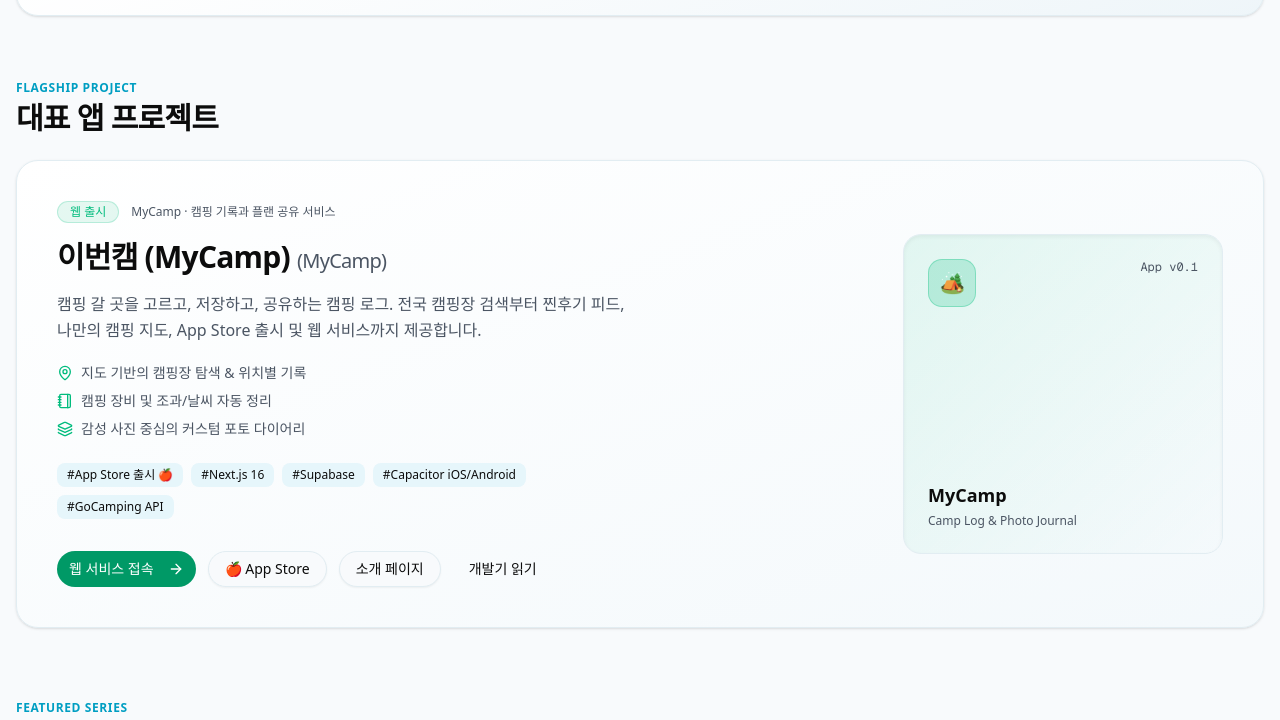
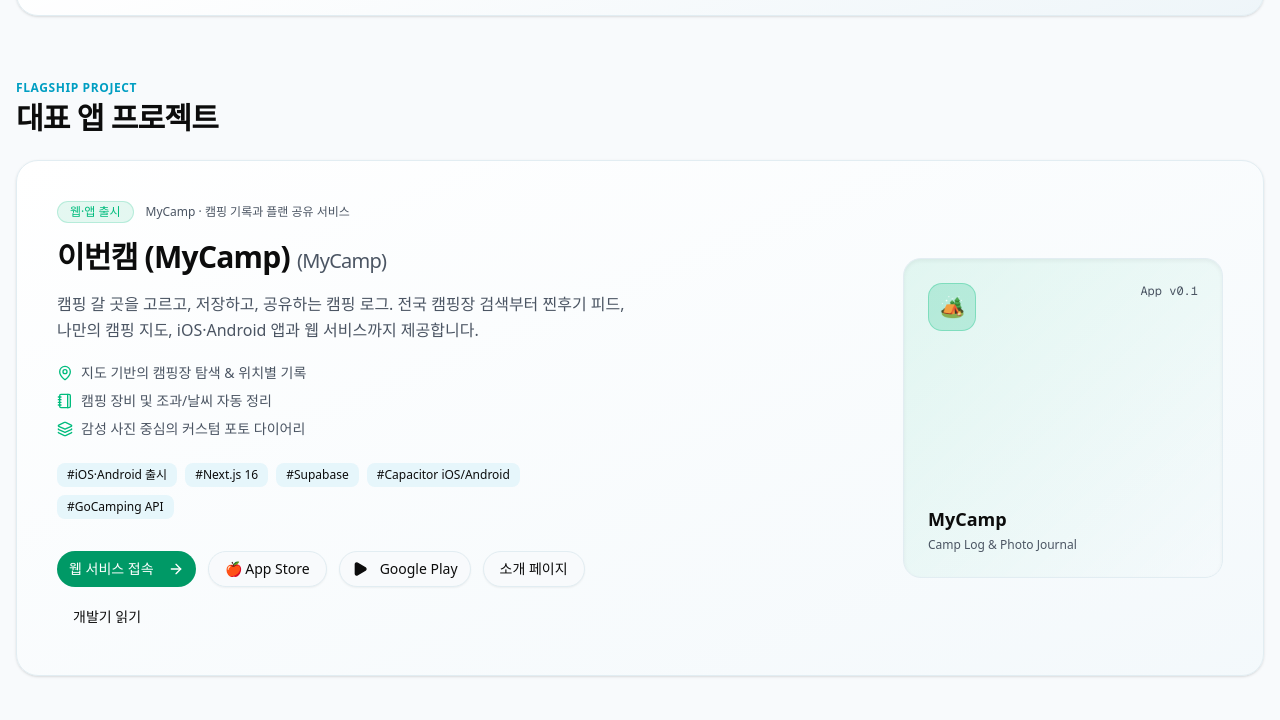
Before and after one commit to sooyoung159/sooyoung-archive, a Next.js app: page / in a window 1280 px wide. Shown: the part 522-1242 px from the top of the page. Built offline with nearby package versions, Linux system fonts and the light colour scheme; no server answers; the database is empty.

Commit message:
feat: 이번캠 Google Play 출시 안내 추가

```diff
--- a/src/app/(main)/about/page.tsx
+++ b/src/app/(main)/about/page.tsx
@@ -15,6 +15,7 @@
   Heart,
   ArrowRight,
   Flame,
+  Play,
 } from "lucide-react";
 
 const ogImageUrl = `https://sooyoung.pe.kr/api/og?title=${encodeURIComponent("개발자 수영 소개 - 수영장 프로젝트 아카이브")}&category=About`;
@@ -22,7 +23,7 @@
 export const metadata: Metadata = {
   title: "소개 (About) | 수영장 (Sooyoung Archive)",
   description:
-    "1인 개발자 수영의 프로젝트 아카이브 '수영장' 소개, 기술 스택, 이번캠(MyCamp) App Store 출시 여정 및 개발 철학입니다.",
+    "1인 개발자 수영의 프로젝트 아카이브 '수영장' 소개, 기술 스택, 이번캠(MyCamp) iOS·Android 앱 출시 여정 및 개발 철학입니다.",
   alternates: {
     canonical: "/about",
   },
@@ -64,7 +65,7 @@
 
           <p className="text-base text-muted-foreground leading-relaxed">
             머릿속에 떠오른 아이디어를 직접 설계하고 구현하여 실제 유저가 사용하는 프로덕트로 세상에 내놓는 1인 개발자입니다.
-            단순히 코드를 작성하는 것을 넘어, 기획부터 UI 디자인, 프론트엔드/백엔드 아키텍처, 그리고 애플 앱스토어 배포까지 모든 제품의 생애주기를 직접 경험하며 성장하고 있습니다.
+            단순히 코드를 작성하는 것을 넘어, 기획부터 UI 디자인, 프론트엔드/백엔드 아키텍처, 그리고 iOS·Android 앱 배포까지 모든 제품의 생애주기를 직접 경험하며 성장하고 있습니다.
           </p>
 
           {/* Quick Metrics Cards */}
@@ -74,8 +75,8 @@
               <div className="text-xs text-muted-foreground mt-0.5">상용 프로덕트 출시</div>
             </div>
             <div className="rounded-2xl border border-border/60 bg-background/50 p-4">
-              <div className="text-2xl font-bold text-emerald-500">App Store</div>
-              <div className="text-xs text-muted-foreground mt-0.5">iOS 공식 출시 완료</div>
+              <div className="text-2xl font-bold text-emerald-500">2개 스토어</div>
+              <div className="text-xs text-muted-foreground mt-0.5">iOS · Android 공식 출시</div>
             </div>
             <div className="col-span-2 sm:col-span-1 rounded-2xl border border-border/60 bg-background/50 p-4">
               <div className="text-2xl font-bold text-emerald-500">20+ 편</div>
@@ -100,7 +101,7 @@
                 <CardTitle className="text-2xl font-bold">이번캠 (MyCamp)</CardTitle>
               </div>
               <span className="rounded-full border border-emerald-500/30 bg-emerald-500/10 px-3 py-0.5 text-xs font-semibold text-emerald-500">
-                🍎 App Store 출시 & 웹 서비스 운영 중
+                iOS · Android 앱 출시 & 웹 서비스 운영 중
               </span>
             </div>
             <CardDescription className="text-base text-muted-foreground">
@@ -110,7 +111,7 @@
           <CardContent className="space-y-6">
             <p className="text-sm leading-relaxed text-muted-foreground">
               전국 2,000+ 캠핑장 공공 데이터(GoCamping API) 연동, 광고 없는 생생한 찐후기 피드, 지도 기반 플랜 저장 및
-              Next.js 16과 Capacitor를 활용한 크로스플랫폼 iOS 앱까지 단일 코드베이스로 직접 구현했습니다.
+              Next.js 16과 Capacitor를 활용한 iOS·Android 앱까지 단일 코드베이스로 직접 구현했습니다.
             </p>
 
             <div className="flex flex-wrap gap-2.5">
@@ -122,6 +123,11 @@
               <Button size="sm" variant="outline" className="rounded-full" asChild>
                 <a href="https://apps.apple.com/kr/app/%EC%9D%B4%EB%B2%88%EC%BA%A0/id6790258305" target="_blank" rel="noreferrer">
                   🍎 App Store 다운로드
+                </a>
+              </Button>
+              <Button size="sm" variant="outline" className="rounded-full" asChild>
+                <a href="https://play.google.com/store/apps/details?id=com.mycamplog.app" target="_blank" rel="noreferrer">
+                  <Play className="mr-1 size-3.5 fill-current" aria-hidden="true" /> Google Play 다운로드
                 </a>
               </Button>
               <Button size="sm" variant="ghost" className="rounded-full" asChild>
--- a/src/app/(main)/apps/mycamp/page.tsx
+++ b/src/app/(main)/apps/mycamp/page.tsx
@@ -23,6 +23,7 @@
   Sparkles,
   ShieldCheck,
   Layers,
+  Play,
 } from "lucide-react";
 
 export const dynamic = "force-dynamic";
@@ -98,7 +99,7 @@
               <span>LIVE WEB & NATIVE APP SERVICE</span>
             </div>
             <div className="inline-flex items-center gap-1.5 rounded-full border border-white/20 bg-stone-900/80 px-3.5 py-1 text-xs font-semibold text-stone-200">
-              <span>🍎 Apple App Store 출시 완료</span>
+              <span>iOS · Android 앱 출시 완료</span>
             </div>
           </div>
 
@@ -113,7 +114,7 @@
 
           <p className="text-base sm:text-lg text-muted-foreground leading-relaxed">
             마음에 드는 캠핑장을 지도 위 플랜으로 저장하고 비교한 뒤, 다녀온 순간은 감성 포토 피드와 찐후기로 기록해 보세요.
-            PC/모바일 웹 서비스뿐만 아니라 Apple App Store(iOS) 앱까지 출시 완료된 1인 개발자 수영의 캠퍼 전용 올인원 플랫폼입니다.
+            PC/모바일 웹 서비스와 App Store(iOS), Google Play(Android)에서 만날 수 있는 1인 개발자 수영의 캠퍼 전용 올인원 플랫폼입니다.
           </p>
 
           <div className="flex flex-wrap items-center gap-3 pt-4">
@@ -125,6 +126,11 @@
             <Button size="lg" variant="outline" className="rounded-full border-stone-700 bg-stone-900/50 hover:bg-stone-800 text-white font-medium" asChild>
               <a href="https://apps.apple.com/kr/app/%EC%9D%B4%EB%B2%88%EC%BA%A0/id6790258305" target="_blank" rel="noreferrer">
                 🍎 App Store에서 받기
+              </a>
+            </Button>
+            <Button size="lg" variant="outline" className="rounded-full border-stone-700 bg-stone-900/50 hover:bg-stone-800 text-white font-medium" asChild>
+              <a href="https://play.google.com/store/apps/details?id=com.mycamplog.app" target="_blank" rel="noreferrer">
+                <Play className="mr-2 size-4 fill-current" aria-hidden="true" /> Google Play에서 받기
               </a>
             </Button>
           </div>
--- a/src/app/(main)/page.tsx
+++ b/src/app/(main)/page.tsx
@@ -11,7 +11,7 @@
 } from "@/components/ui/card";
 import { getPosts } from "@/lib/posts";
 import { PROJECTS } from "@/config/projects";
-import { ArrowRight, Sparkles, MapPin, Notebook, Layers } from "lucide-react";
+import { ArrowRight, Sparkles, MapPin, Notebook, Layers, Play } from "lucide-react";
 
 export const revalidate = 60;
 
@@ -142,11 +142,20 @@
                       웹 서비스 접속 <ArrowRight className="ml-1.5 size-4" />
                     </a>
                   </Button>
-                  <Button variant="outline" className="rounded-full" asChild>
-                    <a href="https://apps.apple.com/kr/app/%EC%9D%B4%EB%B2%88%EC%BA%A0/id6790258305" target="_blank" rel="noreferrer">
-                      🍎 App Store
-                    </a>
-                  </Button>
+                  {mainApp.appStoreUrl && (
+                    <Button variant="outline" className="rounded-full" asChild>
+                      <a href={mainApp.appStoreUrl} target="_blank" rel="noreferrer">
+                        🍎 App Store
+                      </a>
+                    </Button>
+                  )}
+                  {mainApp.playStoreUrl && (
+                    <Button variant="outline" className="rounded-full" asChild>
+                      <a href={mainApp.playStoreUrl} target="_blank" rel="noreferrer">
+                        <Play className="mr-1 size-4 fill-current" aria-hidden="true" /> Google Play
+                      </a>
+                    </Button>
+                  )}
                   <Button variant="outline" className="rounded-full" asChild>
                     <Link href="/apps/mycamp">
                       소개 페이지
--- a/src/config/projects.ts
+++ b/src/config/projects.ts
@@ -4,11 +4,12 @@
   nameKo: string;
   subtitle: string;
   description: string;
-  status: "웹 출시" | "개발 중" | "베타 테스트" | "프로토타입";
+  status: "웹·앱 출시" | "웹 출시" | "개발 중" | "베타 테스트" | "프로토타입";
   statusColor: string;
   tags: string[];
   demoUrl?: string;
   appStoreUrl?: string;
+  playStoreUrl?: string;
   githubUrl?: string;
   devlogCategorySlug?: string;
   accentColor: string;
@@ -24,16 +25,17 @@
     nameKo: "이번캠 (MyCamp)",
     subtitle: "캠핑 기록과 플랜 공유 서비스",
     description:
-      "캠핑 갈 곳을 고르고, 저장하고, 공유하는 캠핑 로그. 전국 캠핑장 검색부터 찐후기 피드, 나만의 캠핑 지도, App Store 출시 및 웹 서비스까지 제공합니다.",
-    status: "웹 출시",
+      "캠핑 갈 곳을 고르고, 저장하고, 공유하는 캠핑 로그. 전국 캠핑장 검색부터 찐후기 피드, 나만의 캠핑 지도, iOS·Android 앱과 웹 서비스까지 제공합니다.",
+    status: "웹·앱 출시",
     statusColor: "bg-emerald-500/10 text-emerald-500 border-emerald-500/20",
     accentColor: "#10b981",
-    tags: ["App Store 출시 🍎", "Next.js 16", "Supabase", "Capacitor iOS/Android", "GoCamping API"],
+    tags: ["iOS·Android 출시", "Next.js 16", "Supabase", "Capacitor iOS/Android", "GoCamping API"],
     demoUrl: "https://camp.sooyoung.pe.kr",
     appStoreUrl: "https://apps.apple.com/kr/app/%EC%9D%B4%EB%B2%88%EC%BA%A0/id6790258305",
+    playStoreUrl: "https://play.google.com/store/apps/details?id=com.mycamplog.app",
     devlogCategorySlug: "project",
     features: [
-      "App Store 공식 출시 (iOS) & 웹 서비스 동시 운영",
+      "App Store(iOS)와 Google Play(Android) 공식 출시 및 웹 서비스 운영",
       "전국 2,000+ 캠핑장 실시간 검색 & 비교",
       "광고 없는 생생한 찐후기 포토 피드 & 지도 저장",
     ],
```
